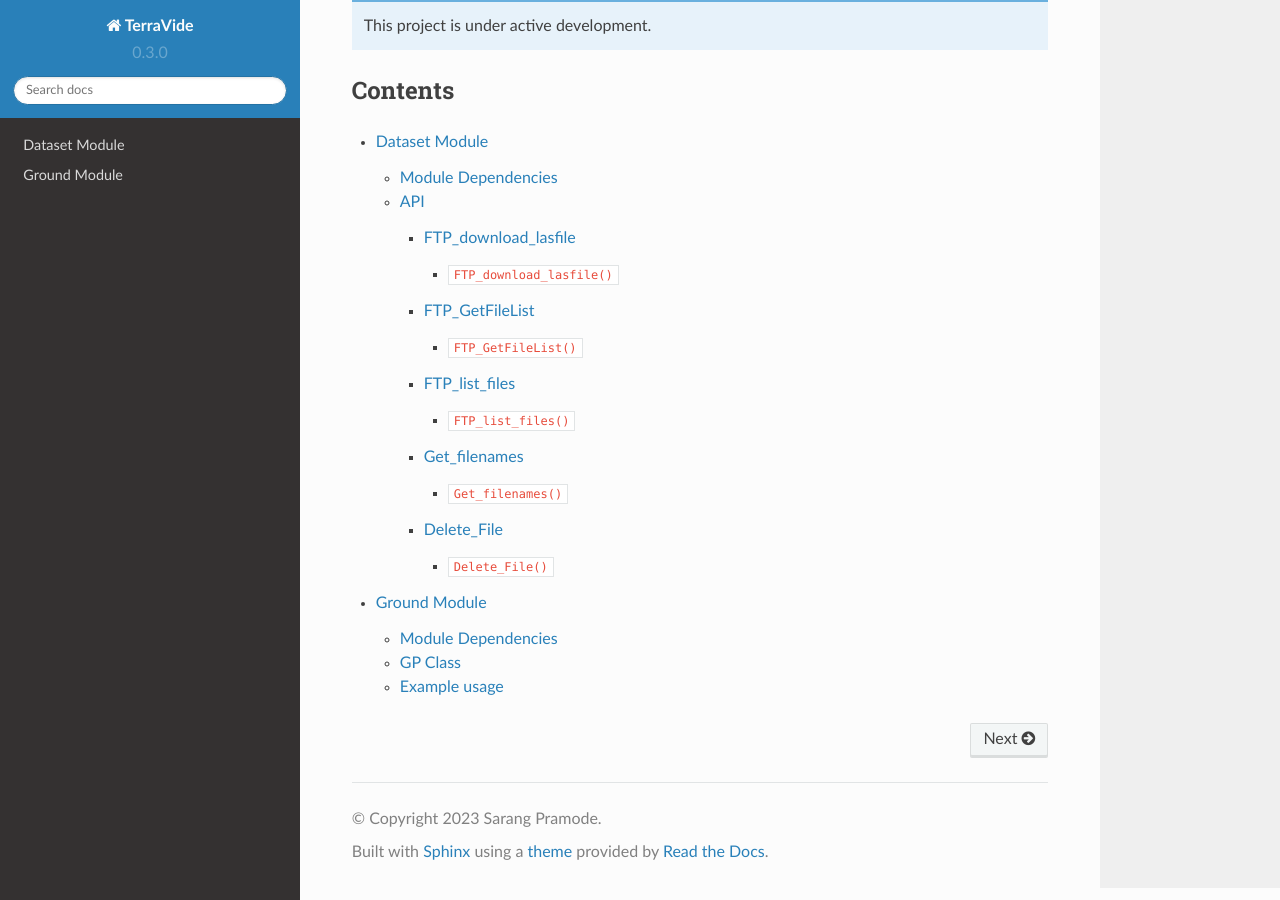
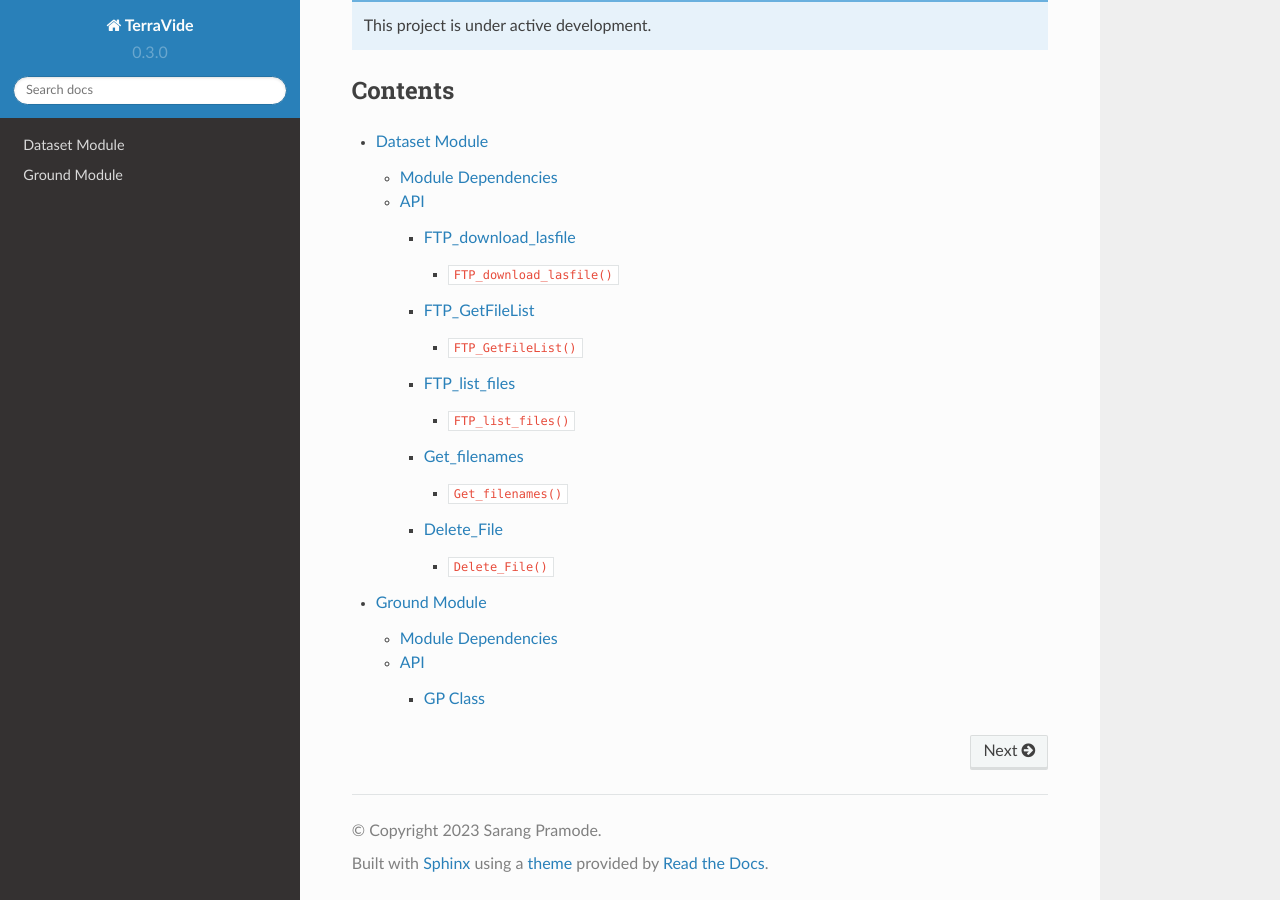
Before and after one commit to Sarang-Pramode/TerraVide, a Sphinx documentation site: the page built from docs/source/index.rst, in a window 1280 px wide and 900 px high, scrolled down 1066 px. Built offline with Sphinx 7.4.7 and the Read the Docs theme 2.0.0, drawn with Linux system fonts in a browser that asks for light colours.

Commit message:
changes to ground module docs

```diff
--- a/docs/source/ground.rst
+++ b/docs/source/ground.rst
@@ -18,8 +18,12 @@ The `GroundClassification` module has the following dependencies:
 
 These modules must be installed before using the functions in this module.
 
+
+API
+---
+
 GP Class
---------------
+~~~~~~~~
 
 .. autoclass:: GroundClassification.GP_class
    :members:
@@ -36,8 +40,6 @@ GP Class
       :type lidarSubtilePoints: numpy array
       :returns: Two numpy arrays: `Ground_Points` containing classified ground points and `Not_ground_points` containing non ground points.
 
-Example usage
--------------
 
 Here is an example of how to use the `GP_class` class:
 
```
